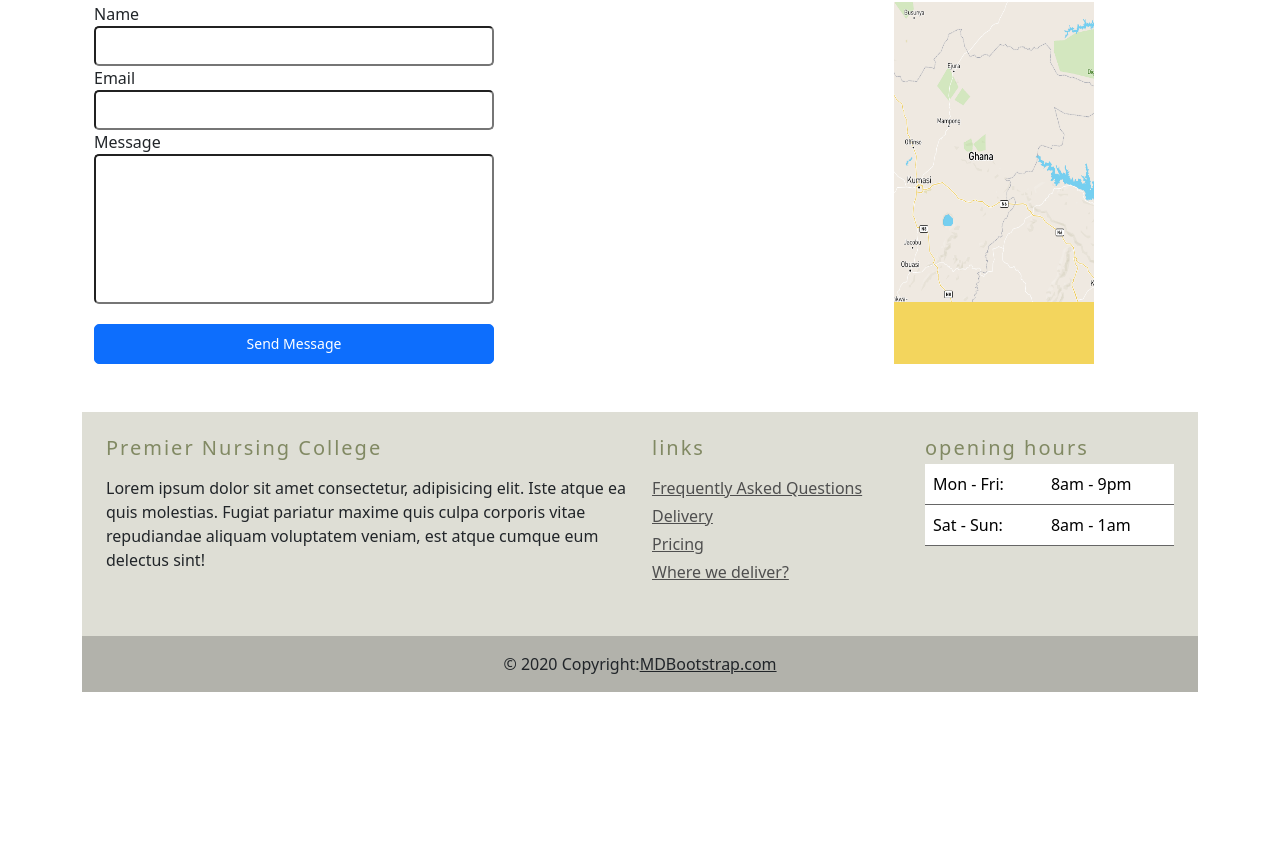
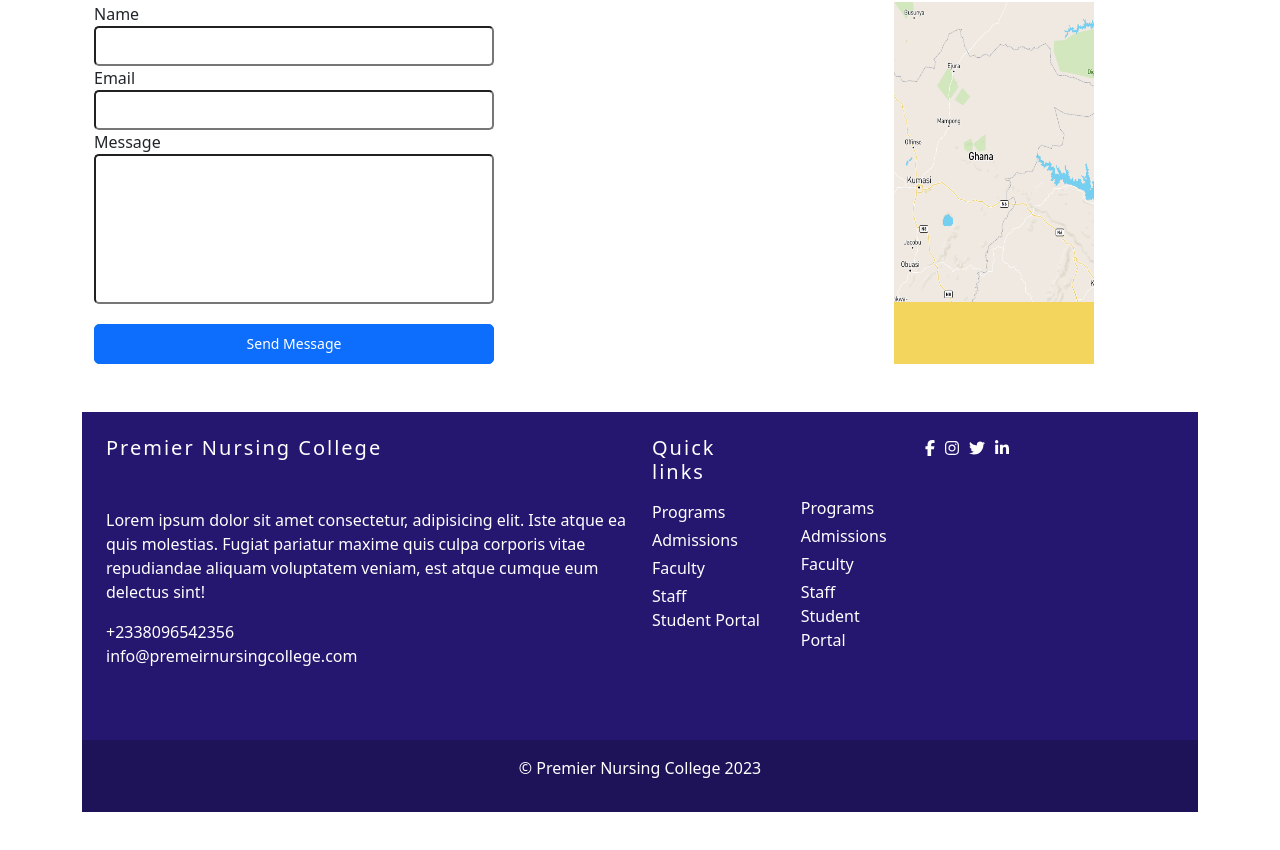
Before and after one commit to Namibra-Devs/premier-nursing-project, a React (Create React App) app: page /News in a window 1280 px wide. Shown: the part 4024-4874 px from the top of the page. Before the commit the page ends 4764 px from the top, so only its background shows below. Built offline with nearby package versions, Linux system fonts and the light colour scheme.

Commit message:
further progress

```diff
--- a/package.json
+++ b/package.json
@@ -3,6 +3,8 @@
   "version": "0.1.0",
   "private": true,
   "dependencies": {
+    "@fortawesome/free-brands-svg-icons": "^6.5.2",
+    "@fortawesome/react-fontawesome": "^0.2.0",
     "@testing-library/jest-dom": "^5.17.0",
     "@testing-library/react": "^13.4.0",
     "@testing-library/user-event": "^13.5.0",
--- a/src/Footer.js
+++ b/src/Footer.js
@@ -1,61 +1,93 @@
+
+import { FontAwesomeIcon } from '@fortawesome/react-fontawesome';
+import { faFacebookF, faInstagram, faTwitter, faLinkedinIn } from '@fortawesome/free-brands-svg-icons';
 
 const Footer = () => {
     return (
         <div className="footer">
-    <div class="container my-5">
-
-        <footer style={{backgroundColor: '#deded5'}}>
+            <div className="container my-5">
+                <footer style={{ background: 'rgba(37, 22, 111, 1)' }}>
                     <div className="container p-4">
                         <div className="row">
                             <div className="col-lg-6 col-md-12 mb-4">
-            <h5 className="mb-3" style={{letterSpacing: '2px',color: '#818963'}}>Premier Nursing College</h5>
-            <p>
+
+                                  <h5 className="mb-5" style={{ letterSpacing: '2px', color: 'white' }}>Premier Nursing College</h5>
+                                <p style={{ color: 'white' }}>
                                     Lorem ipsum dolor sit amet consectetur, adipisicing elit. Iste atque ea quis
                                     molestias. Fugiat pariatur maxime quis culpa corporis vitae repudiandae aliquam
                                     voluptatem veniam, est atque cumque eum delectus sint!
                                 </p>
+
+                                <p className='mb-4' style={{ color: 'white' }}>+2338096542356 <br />
+                                    info@premeirnursingcollege.com
+                                </p>
+
+
+
                             </div>
-            <div className="col-lg-3 col-md-6 mb-4">
-            <h5 className="mb-3" style={{letterSpacing: '2px',color: '#818963'}}>links</h5>
+                            <div className="col-lg-3 col-md-6 mb-4 d-flex">
+                                <div>
+                                <h5 className="mb-3" style={{ letterSpacing: '2px', color: 'white'}}>Quick links</h5>
                                 <ul className="list-unstyled mb-0">
                                     <li className="mb-1">
-            <a href="#!" style={{color: '#4f4f4f'}}>Frequently Asked Questions</a>
+                                        <a href="#!" style={{ color: 'white',textDecoration:'none' }}>Programs</a>
                                     </li>
                                     <li className="mb-1">
-            <a href="#!" style={{color: '#4f4f4f'}}>Delivery</a>
+                                        <a href="#!" style={{ color: 'white',textDecoration:'none' }}>Admissions</a>
                                     </li>
                                     <li className="mb-1">
-            <a href="#!" style={{color: '#4f4f4f'}}>Pricing</a>
+                                        <a href="#!" style={{ color: 'white',textDecoration:'none' }}>Faculty</a>
                                     </li>
                                     <li>
-            <a href="#!" style={{color: '#4f4f4f'}}>Where we deliver?</a>
+                                        <a href="#!" style={{ color: 'white',textDecoration:'none' }}>Staff</a>
+                                    </li>
+                                    <li>
+                                        <a href="#!" style={{ color: 'white',textDecoration:'none' }}>Student Portal</a>
                                     </li>
                                 </ul>
                                 </div>
+                                <div >
+                                <ul className="mb-0 " style={{listStyleType:'none'}}>
+                                    <li className="mb-1" style={{marginTop: '60px'}}>
+                                        <a href="#!" style={{ color: 'white',textDecoration:'none' }}>Programs</a>
+                                    </li>
+                                    <li className="mb-1">
+                                        <a href="#!" style={{ color: 'white',textDecoration:'none' }}>Admissions</a>
+                                    </li>
+                                    <li className="mb-1">
+                                        <a href="#!" style={{ color: 'white',textDecoration:'none' }}>Faculty</a>
+                                    </li>
+                                    <li>
+                                        <a href="#!" style={{ color: 'white',textDecoration:'none' }}>Staff</a>
+                                    </li>
+                                    <li>
+                                        <a href="#!" style={{ color: 'white',textDecoration:'none' }}>Student Portal</a>
+                                    </li>
+                                </ul>
+                                </div>
+                            </div>
                             <div className="col-lg-3 col-md-6 mb-4">
-            <h5 className="mb-1" style={{letterSpacing: '2px', color: '#818963'}}>opening hours</h5>
-            <table class="table" style={{color: '#4f4f4f', borderColor: '#666'}}>
-            <tbody>
-            <tr>
-                <td>Mon - Fri:</td>
-                <td>8am - 9pm</td>
-            </tr>
-            <tr>
-                <td>Sat - Sun:</td>
-                <td>8am - 1am</td>
-            </tr>
-            </tbody>
-            </table>
+                                <div>
+                                    <a href="#!" style={{ color: 'white', marginRight: '10px' }}>
+                                        <FontAwesomeIcon icon={faFacebookF} />
+                                    </a>
+                                    <a href="#!" style={{ color: 'white', marginRight: '10px' }}>
+                                        <FontAwesomeIcon icon={faInstagram} />
+                                    </a>
+                                    <a href="#!" style={{ color: 'white', marginRight: '10px' }}>
+                                        <FontAwesomeIcon icon={faTwitter} />
+                                    </a>
+                                    <a href="#!" style={{ color: 'white', marginRight: '10px' }}>
+                                        <FontAwesomeIcon icon={faLinkedinIn} />
+                                    </a>
                                 </div>
                             </div>
                         </div>
-        <div className="text-center p-3" style={{backgroundColor: 'rgba(0, 0, 0, 0.2)'}}>
-        © 2020 Copyright:
-        <a className="text-dark" href="https://mdbootstrap.com/">MDBootstrap.com</a>
                     </div>
-
+                    <div className="text-center p-3" style={{ backgroundColor: 'rgba(0, 0, 0, 0.2)', color: 'white' }}>
+                        <p>© Premier Nursing College 2023</p>
+                    </div>
                 </footer>
-
             </div>
         </div>
     );
```
Also changed, not shown: 1 other file (tests, documents, lock files or other folders). Lines whose indentation alone changed are shown as unchanged.
